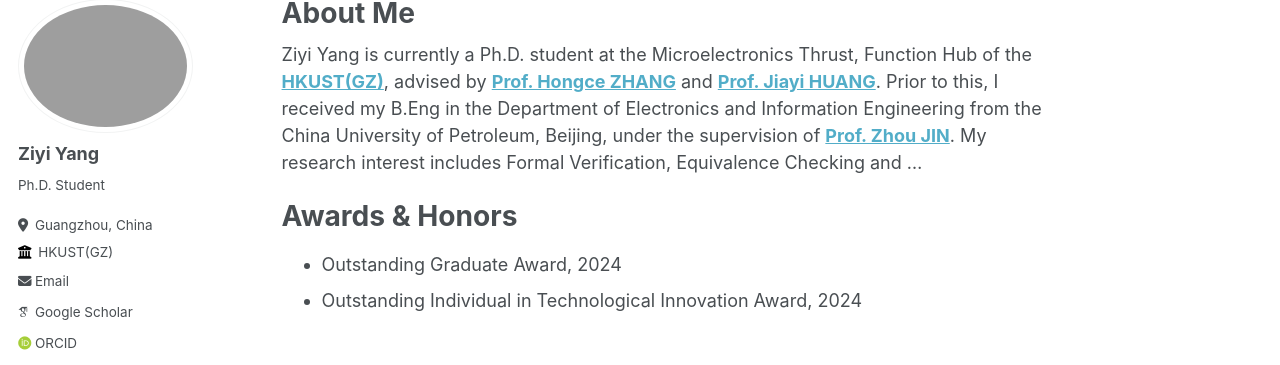
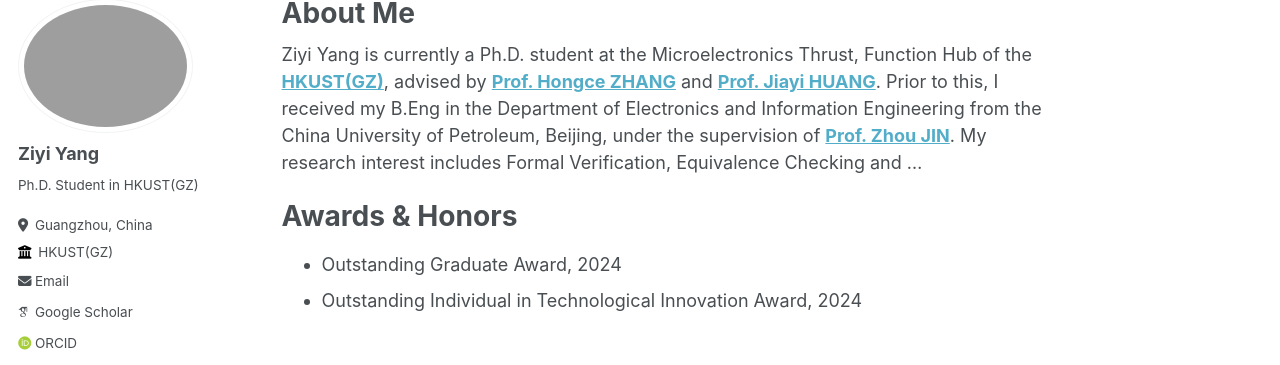
Before and after one commit to yangziyiiii/ziyiyang, a Jekyll site: the page built from _pages/about.md, in a window 1280 px wide. Shown: the part 107-472 px from the top of the page. Built offline with Jekyll 4.4.1, drawn with Linux system fonts in a browser that asks for light colours; some web fonts are replaced.

```diff
--- a/_config.yml
+++ b/_config.yml
@@ -24,7 +24,7 @@ author:
   avatar           : "ziyi.jpg"
   name             : "Ziyi Yang"
   pronouns         : # example: "she/her"
-  bio              : "Ph.D. Student"
+  bio              : "Ph.D. Student in HKUST(GZ)"
   location         : "Guangzhou, China"
   employer         : "HKUST(GZ)"
   uri              : # URL
@@ -32,7 +32,7 @@ author:
 
   # Academic websites
   arxiv            : # URL - Update with the correct link to your profile
-  googlescholar    : "https://scholar.google.com/citations?user=PS_CX0AAAAAJ"
+  googlescholar    : "https://scholar.google.com/citations?user=EGhWsaUAAAAJ&hl=zh-CN"
   impactstory      : # URL
   orcid            : "https://orcid.org/my-orcid?orcid=0009-0001-8778-9125"
   semantic         : # URL
```
